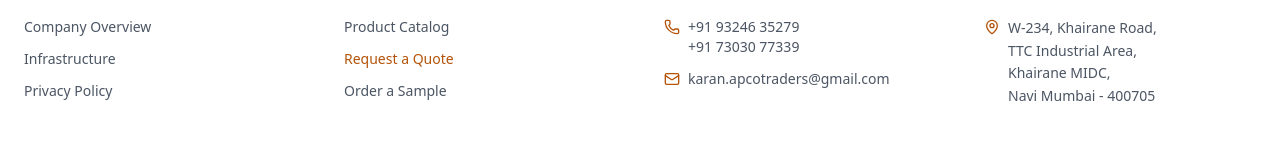
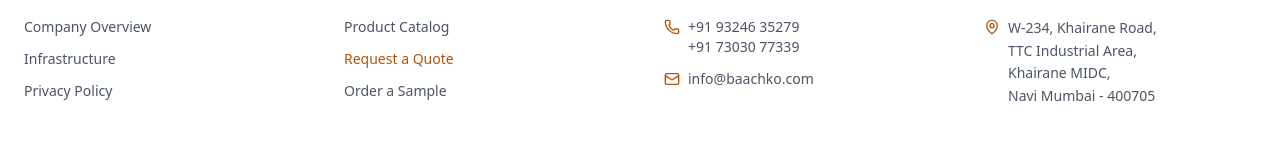
Before and after one commit to Rushaljain/krishnapackers, a React (Vite) app: page / in a window 1280 px wide. Shown: the part 4881-5040 px from the top of the page. Built offline with nearby package versions, Linux system fonts and the light colour scheme.

Commit message:
fix(footer): update contact email to info@baachko.com

```diff
--- a/src/components/Footer.jsx
+++ b/src/components/Footer.jsx
@@ -39,8 +39,8 @@ export default function Footer({ onOpenQuote }) {
               </li>
               <li className="flex items-start gap-2">
                 <Mail size={16} className="mt-0.5 text-amber-700 flex-shrink-0" />
-                <a href="mailto:karan.apcotraders@gmail.com" className="hover:text-amber-700 transition break-all">
-                  karan.apcotraders@gmail.com
+                <a href="mailto:info@baachko.com" className="hover:text-amber-700 transition break-all">
+                  info@baachko.com
                 </a>
               </li>
             </ul>
```
